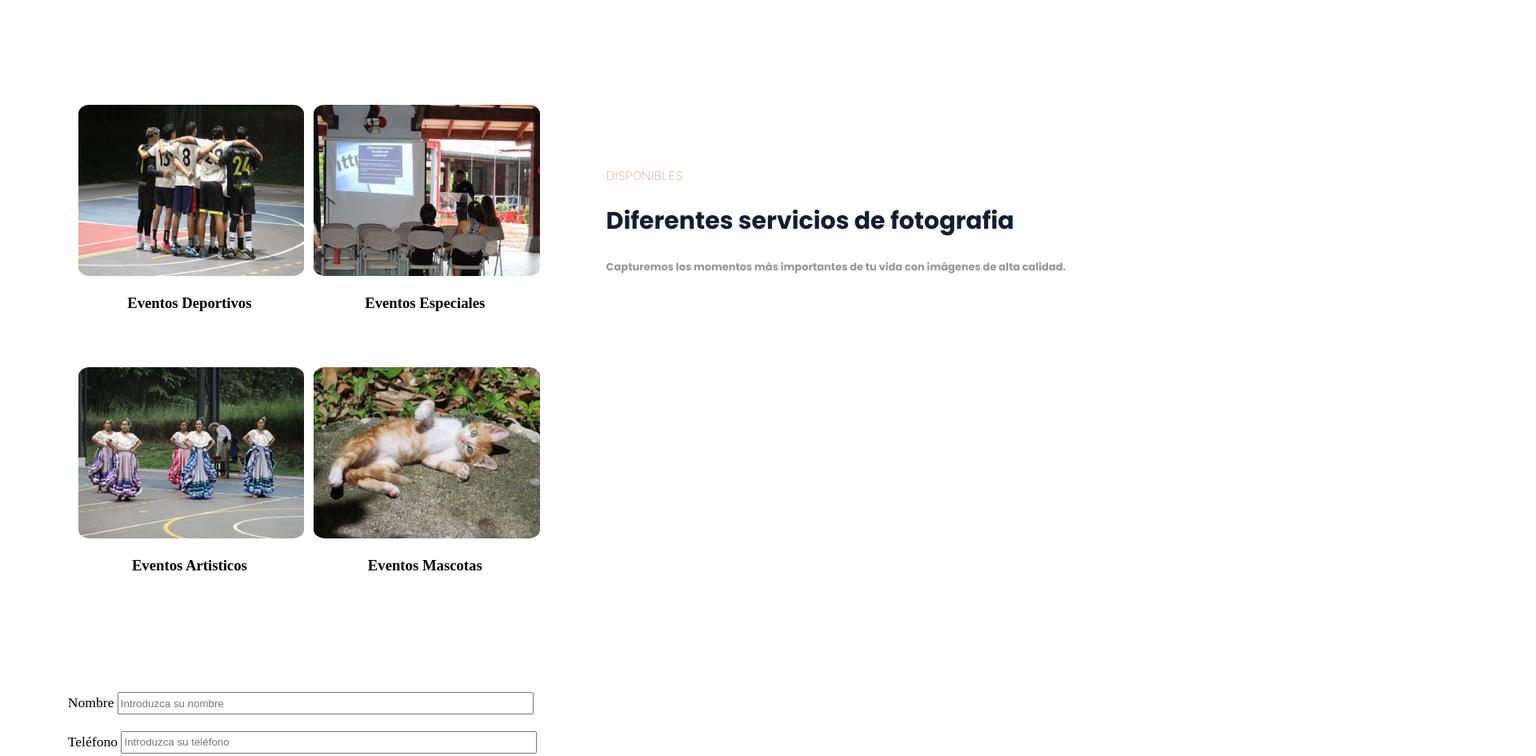
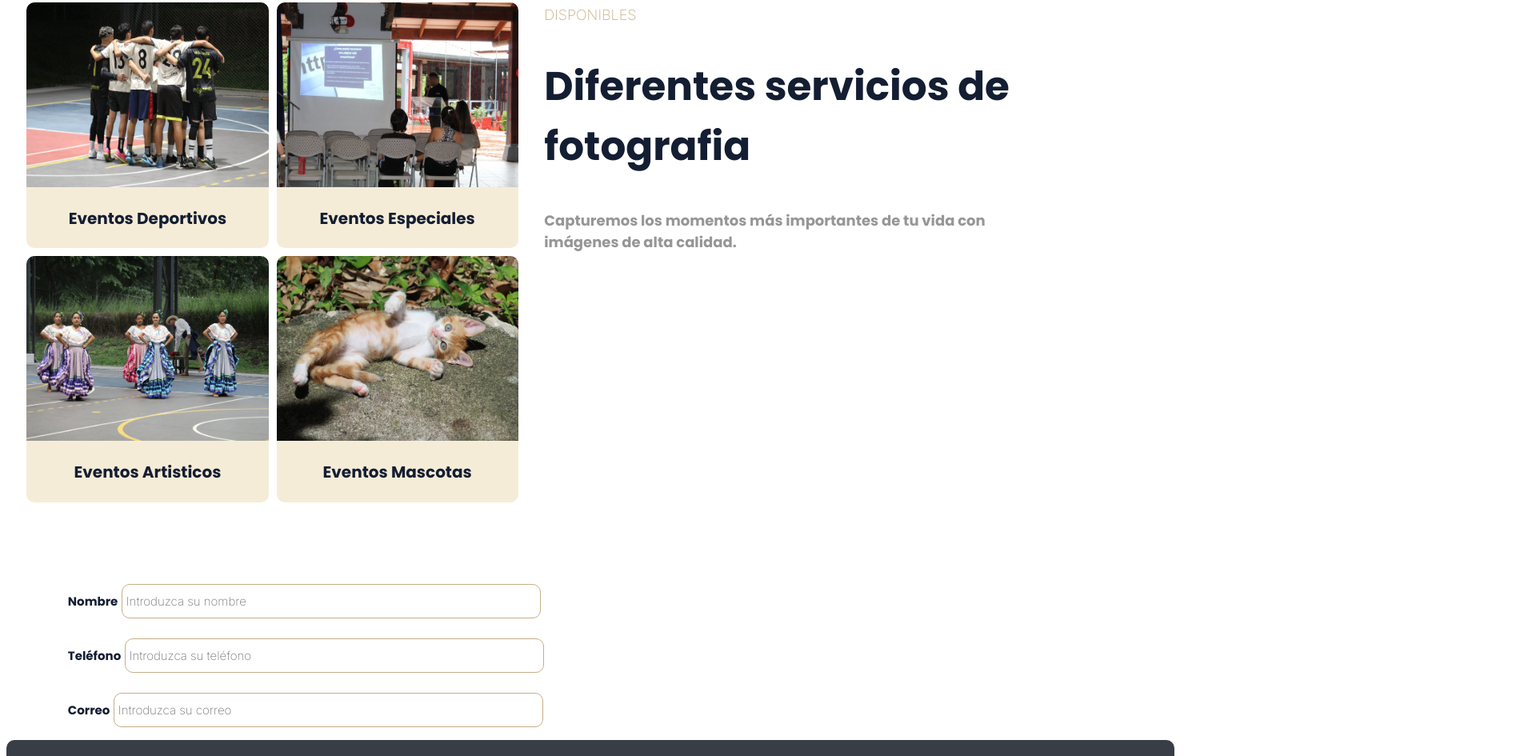
Before and after one commit to JosePabloSG/Landing-Page-Company, a website: page index.html in a window 1280 px wide. Shown: the part 2321-3266 px from the top of the page at 80% size, 1920 px wide, since content can reach past the window. Drawn offline with nearby package versions, Linux system fonts and the light colour scheme.

Commit message:
rework events-sections and form-section

```diff
--- a/public/styles/layout/layout.css
+++ b/public/styles/layout/layout.css
@@ -9,7 +9,6 @@ body {
 header {
     width: 100%;
     background-color: #F5F5F5;
-
 }
 
 main {
@@ -42,7 +41,7 @@ main {
 
 .form-section {
     width: 100%;
-    height: 479px;
+    height: 579px;
 }
 
 footer {
--- a/public/styles/style.css
+++ b/public/styles/style.css
@@ -258,47 +258,101 @@ header li {
 }
 
 .events-section {
-    width: 500%;
-    padding: 2%;
+    padding: 1%;
+    display: flex;
+    height: 650px;
+}
+.events-cards{
+    width: 70%;
+    padding: 1%;
+    gap: 10px;
+    display: grid;
+    grid-template-columns: repeat(2, 1fr);
+    grid-template-rows: repeat(2, 1fr);
+}
+
+.item-card-event{
+    border-radius: 10px;
+    background-color: #F5ECD8;
 }
 
 .item-card-event img {
-
-    width: 130%;
-    height: 85%;
-    border-radius: 5%;
+    width: 100%;
+    height: 75%;
+    border-radius: 10px 10px 0px 0px;
+}
+.item-card-event h3 {
+    display: flex;
+    justify-content: center;
+    color: #141E32;
+    font-family: poppins;
+    font-size: 20px;
+    font-style: normal;
+    font-weight: 700;
+    line-height: 30px;
+}
+.events-iner {
+    width: auto;
 }
 
-.item-card-event h3 {
-
-    background-color: #ffffff;
-    width: 128%;
-    height: 18%;
-    border-radius: 5%
-}
-
-.events-cards {
-    width: 8%;
-    height: 5%;
-    margin-left: -1%;
-    text-align: center;
-    padding-right: 10%;
-    padding: 2%;
-    display: grid;
-    grid-template-columns: repeat(2, 1fr);
-    grid-template-rows: repeat(2, 1fr);
-    row-gap: 15px;
-    gap: 15%
-}
-
-.events-iner {
-
-    margin-top: 3%;
-    padding-left: 0%;
+.events-title {
+    color: #141E32;
+    font-family: Poppins;
+    font-size: 50px;
+    font-style: normal;
+    font-weight: 700;
+    line-height: normal;
 }
 
 .events-subtitle {
+    color: #C5AF87;
+    font-family: Inter;
+    font-size: 18px;
+    font-style: normal;
+    font-weight: 400;
+    line-height: normal;
+}
 
+.events-paragraph {
+    color: #969696;
+    font-family: Poppins;
+    font-size: 18px;
+    font-style: normal;
+    font-weight: 400;
+    line-height: normal;
+}
+
+
+.form-section {
+    padding: 6%;
+    height: 15%;
+}
+
+.card-form {
+    display: grid;
+    row-gap: 40%;
+    font-size: 110%;
+}
+
+input{
+    border-radius: 10px;
+    border: 1px solid #C5AF87;
+    padding: 5px;
+}
+input ::placeholder{
+    color: #C5AF87;
+}
+label{
+    color: #141E32;
+    font-family: poppins;
+    font-size: 15px;
+    font-style: normal;
+    font-weight: 400;
+    line-height: normal;
+}
+.name {
+    width: 40%;
+    height: 100%;
     color: #C5AF87;
     font-family: Inter;
     font-size: 15px;
@@ -307,50 +361,26 @@ header li {
     line-height: normal;
 }
 
-.events-title {
-
-    color: #141E32;
-    font-family: Poppins;
-    font-size: 30px;
-    font-style: normal;
-    font-weight: 700;
-    line-height: normal;
-}
-
-.events-paragraph {
-
-    color: #969696;
-    font-family: Poppins;
-    font-size: 13px;
+.phone {
+    width: 40%;
+    height: 100%;
+    color: #C5AF87;
+    font-family: Inter;
+    font-size: 15px;
     font-style: normal;
     font-weight: 400;
     line-height: normal;
 }
 
-.form-section {
-    padding: 6%;
-    height: 10%;
-}
-
-.card-form {
-    display: grid;
-    row-gap: 40%;
-    font-size: 110%;
-}
-
-.name {
-    width: 40%;
-    height: 100%;
-}
-
-.phone {
-    width: 40%;
-    height: 100%;
-}
-
 .email {
     width: 41%;
     height: 100%;
+    color: #C5AF87;
+    font-family: Inter;
+    font-size: 15px;
+    font-style: normal;
+    font-weight: 400;
+    line-height: normal;
 }
 
 footer {
@@ -388,7 +418,6 @@ footer p {
 
 .footer-paragraph {
     margin-top: 30px;
-
     display: grid;
     grid-row: 2/3;
     grid-column: 1/2;
@@ -430,10 +459,12 @@ footer p {
     margin-bottom: 53px;
 }
 
-.contact-container {
-
+.bi-facebook{
+    color: #FFF;
 }
-
-.home-container {
-
+.bi-instagram{
+    color: #FFF;
 }
+.bi-twitter{
+    color: #FFF;
+}
```
